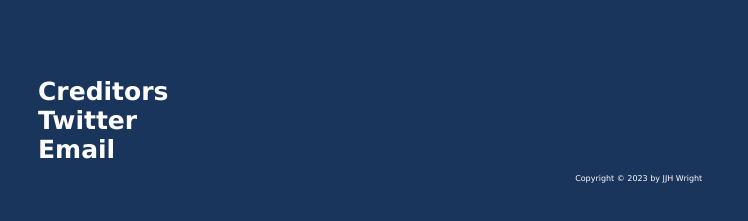
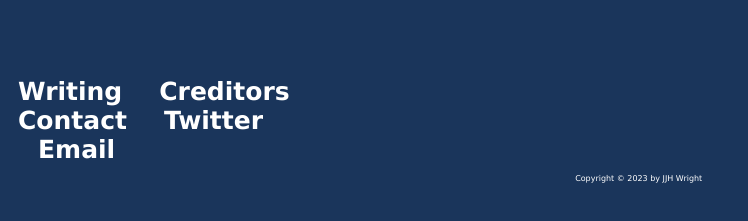
Before and after one commit to jjhwright/jjhwright.github.io, a plain HTML site: page index.html in a window 1280 px wide. Shown: the part 59-280 px from the top of the page, without its empty margins (0-748 px from the left). Drawn offline with Linux system fonts and the light colour scheme.

Commit message:
Update index.html

```diff
--- a/index.html
+++ b/index.html
@@ -8,9 +8,11 @@
 <div class="main">
   <h1>jjhwright</h1>
   <p class="pee">
-  <a href="#">Creditors</a><br />
-  <a href="https://twitter.com/jjhwright">Twitter</a><br />
-  <a href="email.html">Email</a><br />
+    <span class="pspan">Writing</span>
+    <a href="#">Creditors</a><br />
+    <span class="pspan">Contact</span>
+    <a href="https://twitter.com/jjhwright">Twitter</a><br />
+    <a href="email.html">Email</a><br />
   </p>
 </div>
 <div class="btm">
```
